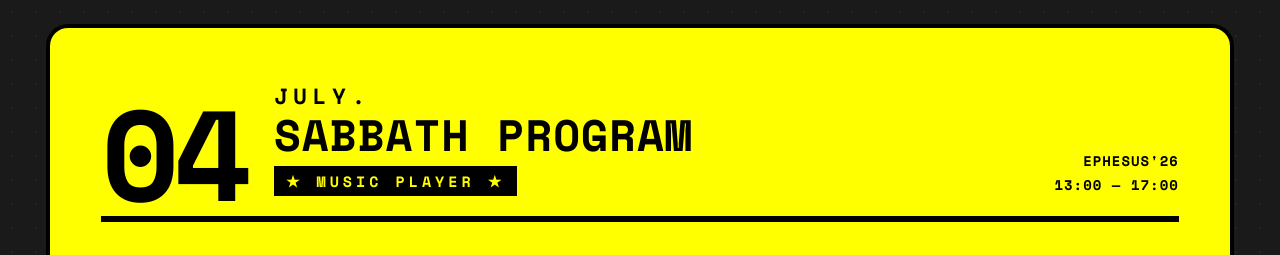
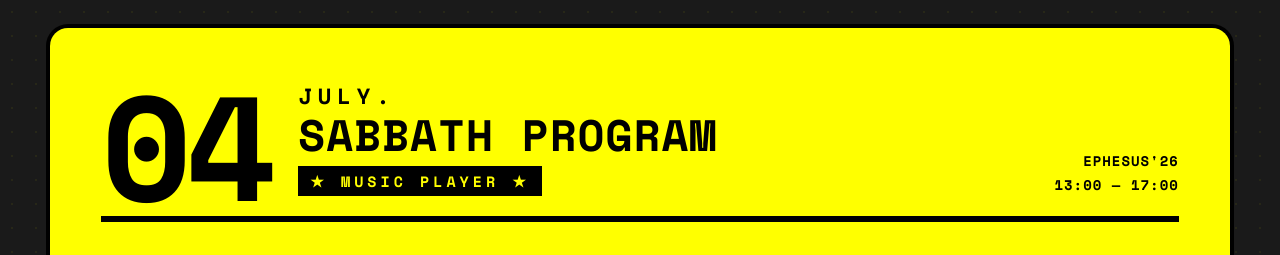
Before and after one commit to iliev-blnk/efes-player, a plain HTML site: page index.html in a window 1280 px wide. Shown: the top 255 px of the page. Drawn offline with nearby package versions, Linux system fonts and the light colour scheme.

Commit message:
Make 04 bigger

```diff
--- a/index.html
+++ b/index.html
@@ -53,7 +53,7 @@
     padding-bottom:20px;
   }
   .h-num{
-    font-size:clamp(64px,10vw,128px);
+    font-size:clamp(80px,12vw,148px);
     line-height:.8;
     letter-spacing:-6px;
     margin-bottom:-8px;
```
